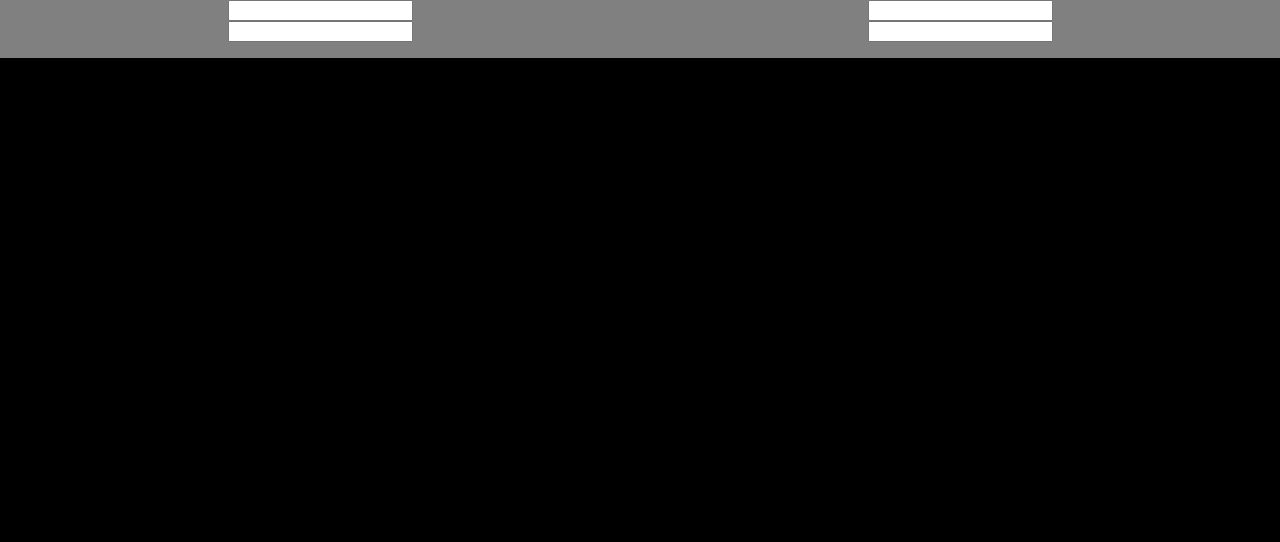
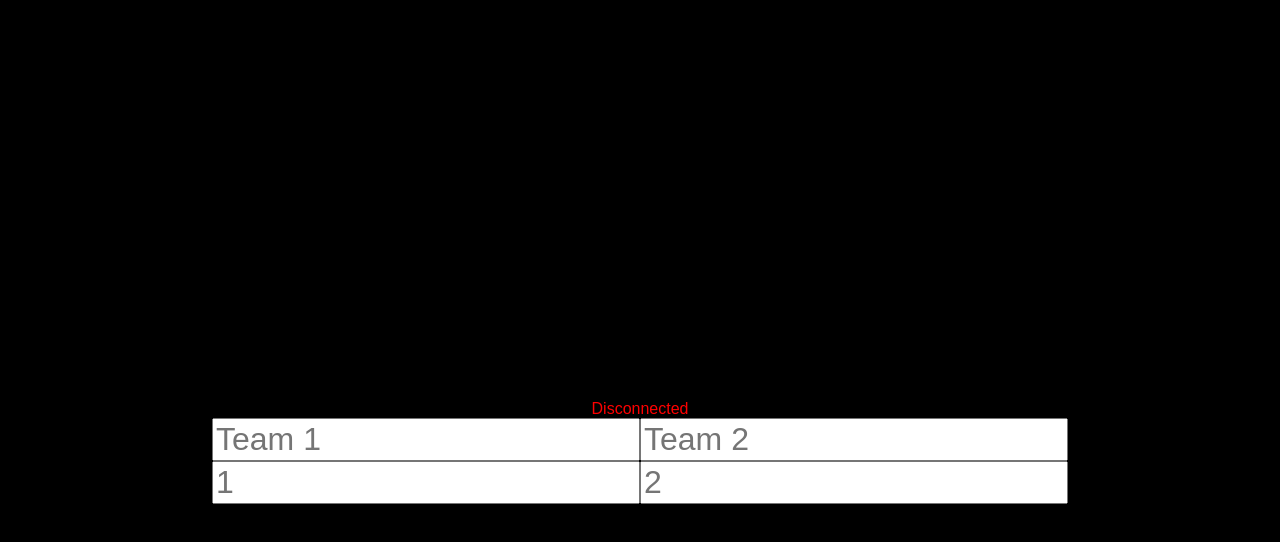
Before and after one commit to lsevcik/scoreboard, a website: page public/edit.html in a window 1280 px wide. Drawn offline with Linux system fonts and the light colour scheme; no server answers.

Commit message:
make it pretty

```diff
--- a/public/edit.html
+++ b/public/edit.html
@@ -1,16 +1,17 @@
 <html>
 <body>
-    <div>
+    <div class="red" id="disc">Disconnected</div>
+    <div class="edit">
         <span class="left">
             <form autocomplete="off">
-                <input type="text" id="name1" tabindex="1">
-                <input type="number" id="score1" tabindex="2">
+                <input type="text" id="name1" tabindex="1" placeholder="Team 1">
+                <input type="number" id="score1" tabindex="2" placeholder="1">
             </form>
             </span>
             <span class="right">
             <form autocomplete="off">
-                <input type="text" id="name2" tabindex="1">
-                <input type="number" id="score2" tabindex="2">
+                <input type="text" id="name2" tabindex="1" placeholder="Team 2">
+                <input type="number" id="score2" tabindex="2" placeholder="2">
             </form>
             </span>
         </form>
@@ -38,15 +39,20 @@
         return Promise.resolve(score)
     }
 
-    window.setInterval(()=>{getScore().then(updateServer)}, 1000)
+        window.setInterval(()=> {
+                    getScore().then(updateServer).then(()=>document.getElementById('disc').classList.add('hidden')).catch(() =>
+                document.getElementById('disc').classList.remove('hidden'))
+        }, 100)
 
     </script>
     <style>
-    body { color: white; background: black; margin: 0; font-family: sans-serif; }
-    body div { text-align: center; width: 100vw; margin 0; background: gray; display: flex; justify-content: space-around; }
+    body { color: white; background: black; margin: 0; font-family: sans-serif; position: absolute; top: 50%;}
+    input { display: block; font-size: 2em}
+    .edit { text-align: center; width: 100vw; display: flex; justify-content: center; }
+    .red { color: red; text-align: center;}
     .left { text-align: left; }
     .right { text-align: right; }
-    input { display: block; }
+    .hidden { display: none; }
     </style>
 </body>
 </html>
```
Also changed, not shown: public/index.html (+22 -7 lines), public/ivc.png (added).
